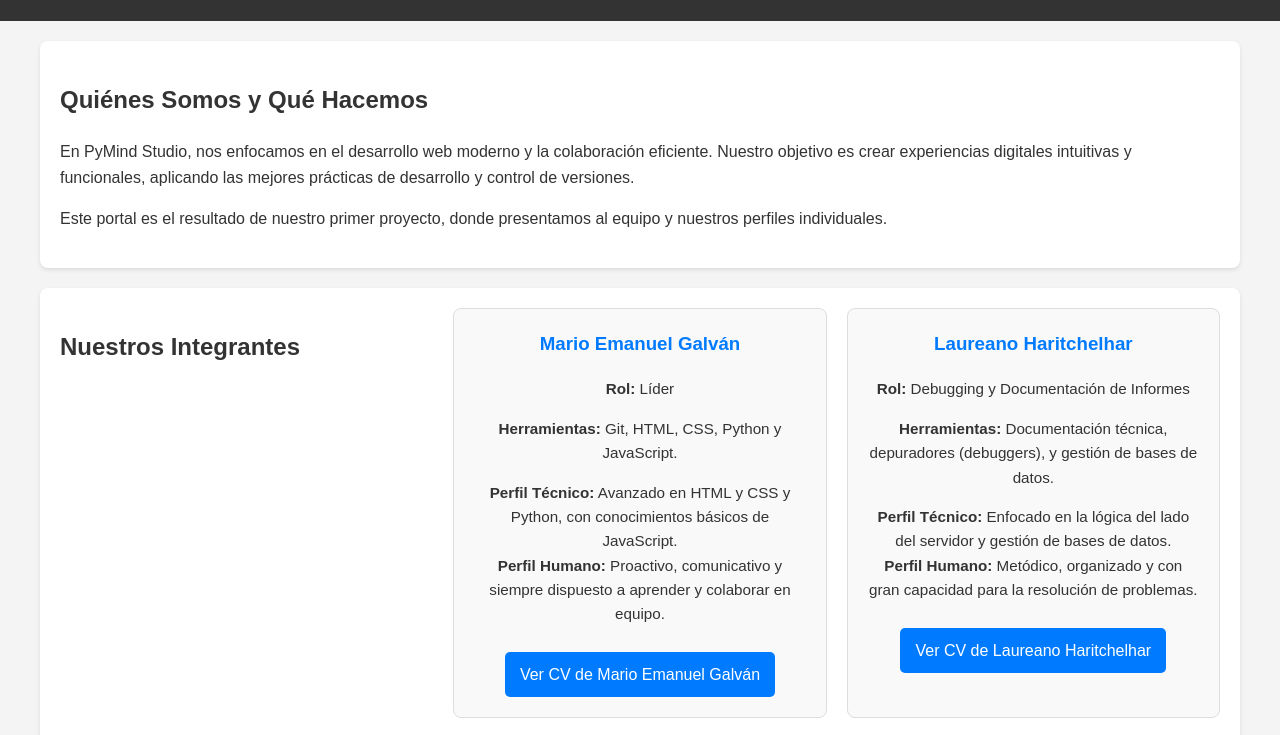
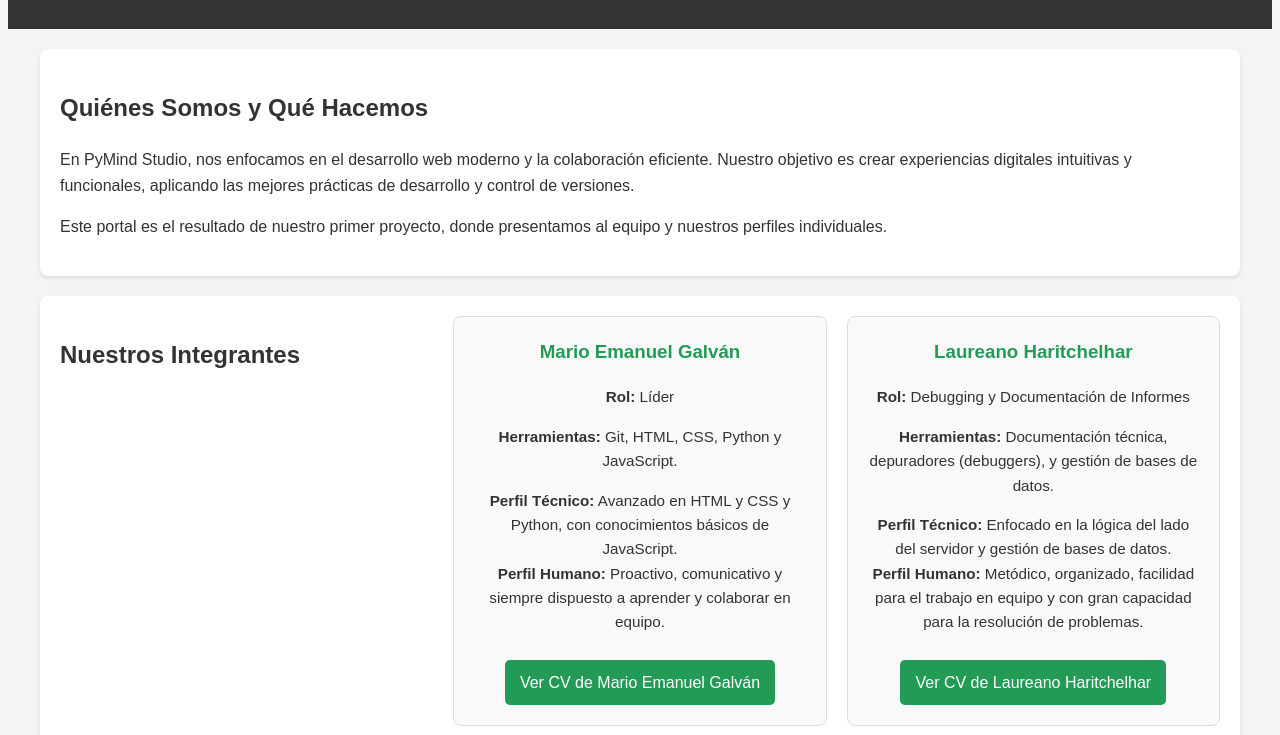
Before and after one commit to MaritoAkd/trabajoPP, a plain HTML site: page index.html in a window 1280 px wide. Shown: the part 167-902 px from the top of the page. Drawn offline with Linux system fonts and the light colour scheme.

Commit message:
agregue info a mi sección e hice un par de cambios en el css. Laurean021

```diff
--- a/style.css
+++ b/style.css
@@ -3,8 +3,8 @@
 body {
     font-family: Arial, sans-serif;
     line-height: 1.6;
-    margin: 0;
-    padding: 0;
+    margin: 1;
+    padding: 1;
     background-color: #f4f4f4;
     color: #333;
 }
@@ -49,7 +49,7 @@ section {
 }
 
 .member-card h3 {
-    color: #007bff;
+    color: #239b56 ;
     margin-top: 0;
 }
 
@@ -59,7 +59,7 @@ section {
 
 .cv-button {
     display: inline-block;
-    background-color: #007bff;
+    background-color: #239b56 ;
     color: #fff;
     padding: 10px 15px;
     border-radius: 5px;
```
Also changed, not shown: index.html (+1 -1 lines).
